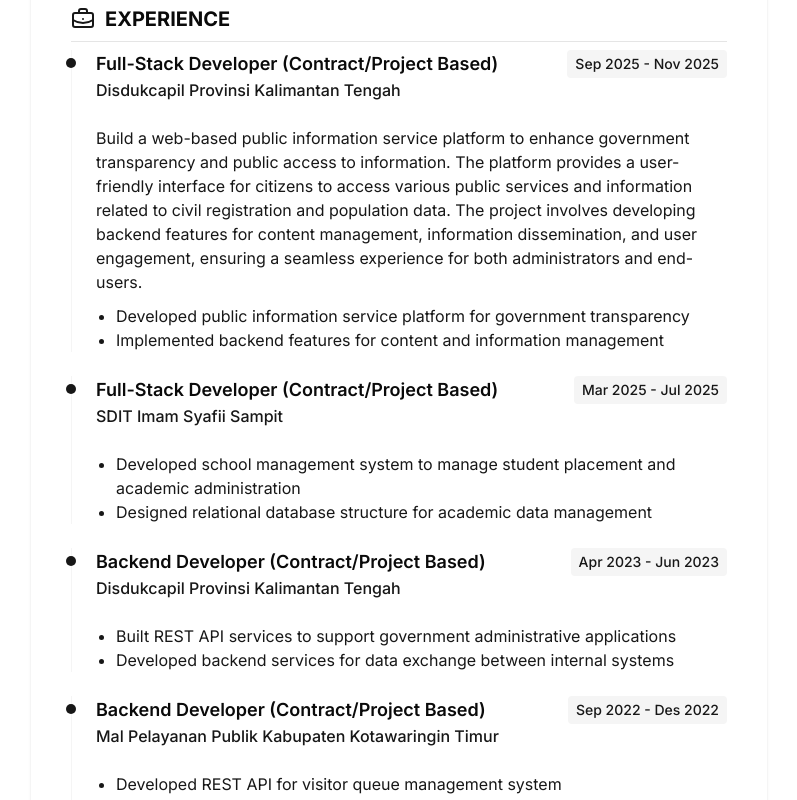
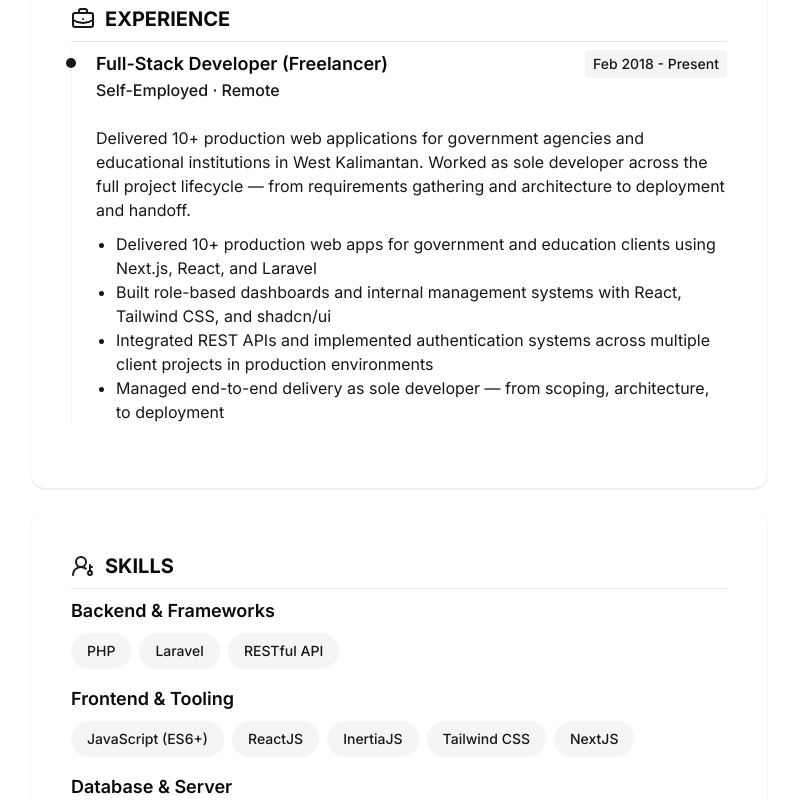
Before and after one commit to ferys2195/simple-resume, a Next.js app: page / in a window 1280 px wide. Shown: the part 640-1440 px from the top of the page, without its empty margins (241-1038 px from the left). Built offline with nearby package versions, Linux system fonts and the light colour scheme.

Commit message:
feat: update experience details and improve profile contact links

```diff
--- a/components/common/Timeline.tsx
+++ b/components/common/Timeline.tsx
@@ -10,6 +10,15 @@
     return date.toString()
   }
   return format(date, "MMM yyyy", { locale: id })
+}
+
+function isToday(date: Date) {
+  const today = new Date()
+  return (
+    date.getFullYear() === today.getFullYear() &&
+    date.getMonth() === today.getMonth() &&
+    date.getDate() === today.getDate()
+  )
 }
 
 function Timeline({ children }: React.ComponentProps<"div">) {
@@ -41,7 +50,9 @@
       <div className="w-fit">
         <div className="rounded bg-muted px-2 py-1 text-sm font-medium text-primary">
           {formateDate(startDate)} -{" "}
-          {(endDate && formateDate(endDate)) || "Sekarang"}
+          {endDate && !isToday(new Date(endDate))
+            ? formateDate(endDate)
+            : "Present"}
         </div>
       </div>
     </div>
--- a/data/experience.ts
+++ b/data/experience.ts
@@ -2,65 +2,19 @@
 
 const experiences: Experience[] = [
   {
-    title: "Full-Stack Developer (Contract/Project Based)",
-    company: "Disdukcapil Provinsi Kalimantan Tengah",
+    title: "Full-Stack Developer (Freelancer)",
+    company: "Self-Employed · Remote",
     period: {
-      startDate: new Date(2025, 8), // January 2020
-      endDate: new Date(2025, 10), // December 2023
+      startDate: new Date(2018, 1), // February 2018
+      endDate: new Date(), // Present
     },
     description:
-      "Build a web-based public information service platform to enhance government transparency and public access to information. The platform provides a user-friendly interface for citizens to access various public services and information related to civil registration and population data. The project involves developing backend features for content management, information dissemination, and user engagement, ensuring a seamless experience for both administrators and end-users.",
+      "Delivered 10+ production web applications for government agencies and educational institutions in West Kalimantan. Worked as sole developer across the full project lifecycle — from requirements gathering and architecture to deployment and handoff.",
     responsibilities: [
-      "Developed public information service platform for government transparency",
-      "Implemented backend features for content and information management",
-    ],
-  },
-  {
-    title: "Full-Stack Developer (Contract/Project Based)",
-    company: "SDIT Imam Syafii Sampit",
-    period: {
-      startDate: new Date(2025, 2), // January 2020
-      endDate: new Date(2025, 6), // December 2023
-    },
-    responsibilities: [
-      "Developed school management system to manage student placement and academic administration",
-      "Designed relational database structure for academic data management",
-    ],
-  },
-  {
-    title: "Backend Developer (Contract/Project Based)",
-    company: "Disdukcapil Provinsi Kalimantan Tengah",
-    period: {
-      startDate: new Date(2023, 3), // January 2020
-      endDate: new Date(2023, 5), // December 2023
-    },
-    responsibilities: [
-      "Built REST API services to support government administrative applications",
-      "Developed backend services for data exchange between internal systems",
-    ],
-  },
-  {
-    title: "Backend Developer (Contract/Project Based)",
-    company: "Mal Pelayanan Publik Kabupaten Kotawaringin Timur",
-    period: {
-      startDate: new Date(2022, 8), // January 2020
-      endDate: new Date(2022, 11), // December 2023
-    },
-    responsibilities: [
-      "Developed REST API for visitor queue management system",
-      "Built backend services to handle public service request queues",
-    ],
-  },
-  {
-    title: "Full-Stack Developer (Contract/Project Based)",
-    company: "DPMPTSP Kabupaten Kotawaringin Timur",
-    period: {
-      startDate: new Date(2022, 0), // January 2020
-      endDate: new Date(2022, 4), // December 2023
-    },
-    responsibilities: [
-      "Rebuilt government service website using Laravel framewor",
-      "Implemented administrative modules for licensing and service management",
+      "Delivered 10+ production web apps for government and education clients using Next.js, React, and Laravel",
+      "Built role-based dashboards and internal management systems with React, Tailwind CSS, and shadcn/ui",
+      "Integrated REST APIs and implemented authentication systems across multiple client projects in production environments",
+      "Managed end-to-end delivery as sole developer — from scoping, architecture, to deployment",
     ],
   },
 ]
--- a/data/profile.ts
+++ b/data/profile.ts
@@ -28,8 +28,8 @@
     },
     {
       icon: Globe,
-      label: "github.com/ferys2195",
-      url: "https://github.com/ferys2195",
+      label: "feryirawan.com",
+      url: "https://feryirawan.com",
     },
     {
       icon: Globe,
```
